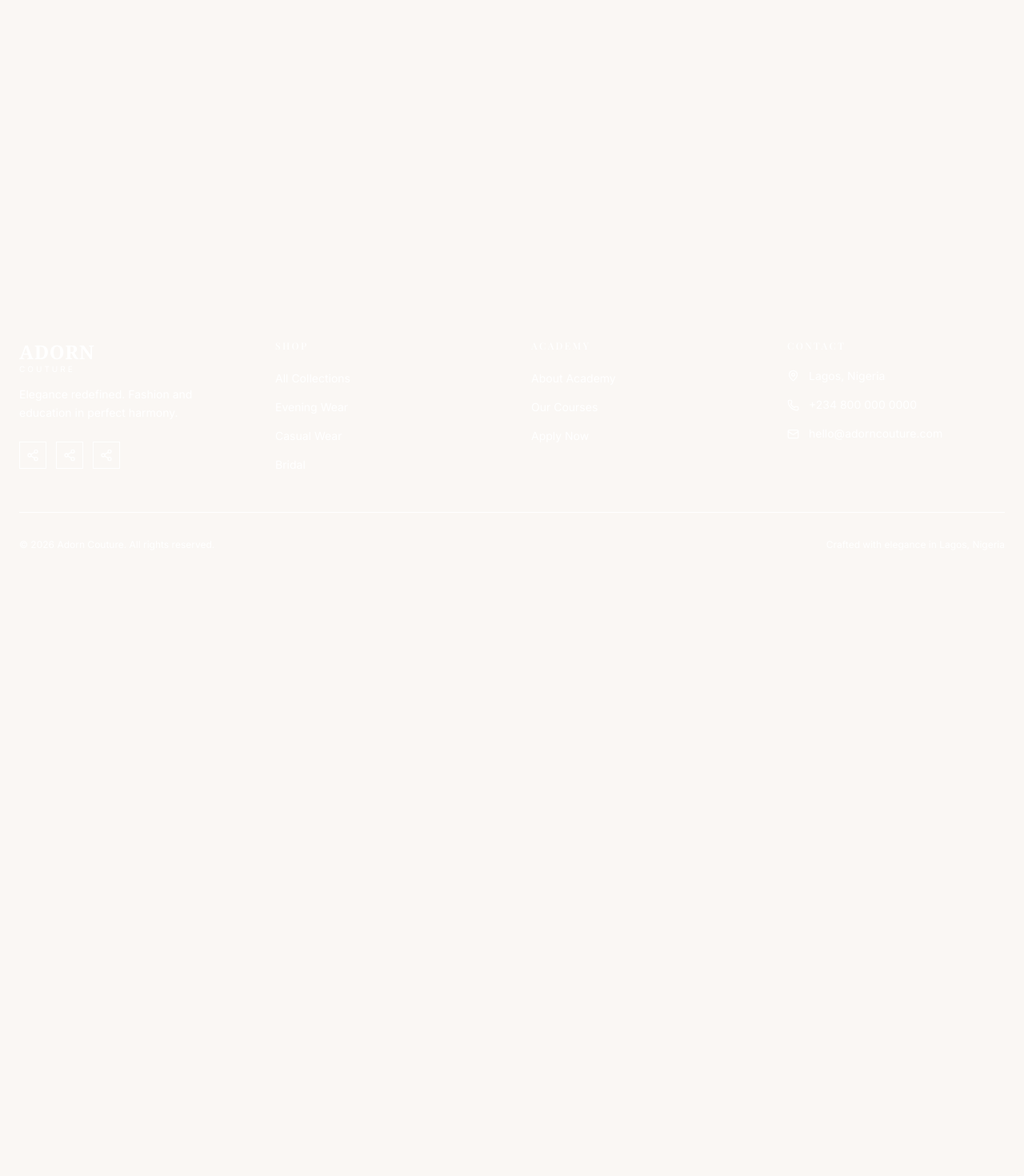
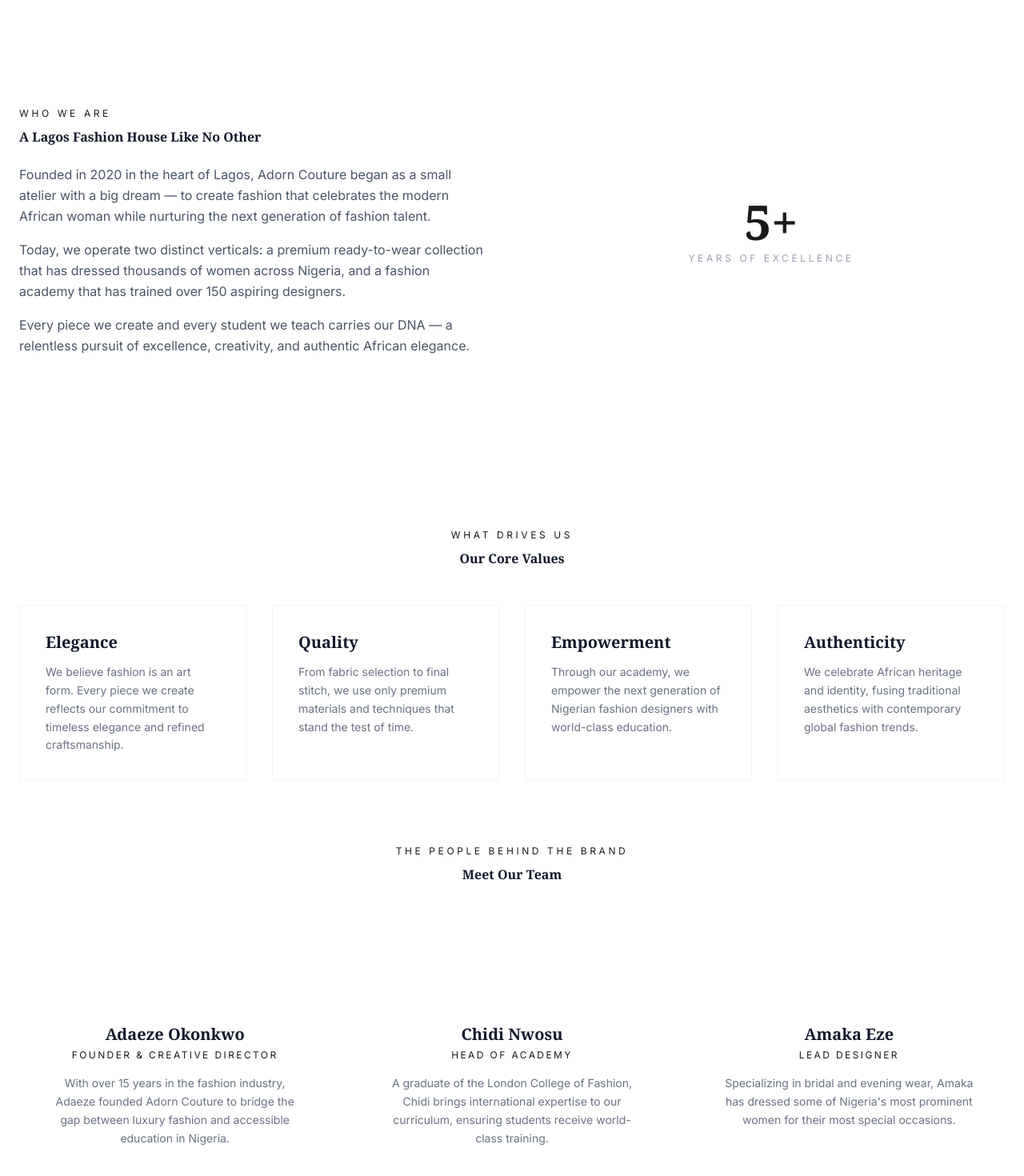
Before and after one commit to techbitdigital/adorn-couture, a Next.js app: page /about in a window 1280 px wide. Shown: the part 440-1910 px from the top of the page at 80% size. Before the commit the page ends 1193 px from the top, so only its background shows below. Built offline with nearby package versions, Linux system fonts and the light colour scheme; a web font is replaced by a local one.

Commit message:
feat: complete all pages - about, apply, contact, api routes

```diff
--- a/app/about/page.tsx
+++ b/app/about/page.tsx
@@ -1,9 +1,97 @@
+import Link from "next/link";
+import Button from "@/components/ui/Button";
+
+const values = [
+  { title: "Elegance", desc: "We believe fashion is an art form. Every piece we create reflects our commitment to timeless elegance and refined craftsmanship." },
+  { title: "Quality", desc: "From fabric selection to final stitch, we use only premium materials and techniques that stand the test of time." },
+  { title: "Empowerment", desc: "Through our academy, we empower the next generation of Nigerian fashion designers with world-class education." },
+  { title: "Authenticity", desc: "We celebrate African heritage and identity, fusing traditional aesthetics with contemporary global fashion trends." },
+];
+
+const team = [
+  { name: "Adaeze Okonkwo", role: "Founder & Creative Director", bio: "With over 15 years in the fashion industry, Adaeze founded Adorn Couture to bridge the gap between luxury fashion and accessible education in Nigeria." },
+  { name: "Chidi Nwosu", role: "Head of Academy", bio: "A graduate of the London College of Fashion, Chidi brings international expertise to our curriculum, ensuring students receive world-class training." },
+  { name: "Amaka Eze", role: "Lead Designer", bio: "Specializing in bridal and evening wear, Amaka has dressed some of Nigeria's most prominent women for their most special occasions." },
+];
+
+export const metadata = {
+  title: "About",
+  description: "Learn about Adorn Couture — our story, values, and the team behind the brand.",
+};
+
 export default function AboutPage() {
   return (
-    <div className="min-h-screen pt-20">
+    <div className="min-h-screen bg-white">
+      <div className="gradient-burgundy pt-32 pb-20">
+        <div className="container-custom text-white">
+          <p className="text-xs tracking-[0.3em] uppercase text-burgundy-300 mb-3">Our Story</p>
+          <h1 className="font-serif text-display-md text-white mb-6 max-w-2xl">Fashion With Purpose, Education With Passion</h1>
+          <p className="text-burgundy-200 max-w-xl leading-relaxed">Adorn Couture was born from a simple belief — that every woman deserves to feel extraordinary, and every aspiring designer deserves world-class training.</p>
+        </div>
+      </div>
+
       <div className="container-custom section-padding">
-        <h1 className="font-serif text-display-sm text-gray-900 mb-4">About Us</h1>
-        <p className="text-gray-500">Coming soon.</p>
+        <div className="grid grid-cols-1 lg:grid-cols-2 gap-16 items-center mb-20">
+          <div>
+            <p className="text-xs tracking-[0.3em] uppercase text-wine-DEFAULT mb-3">Who We Are</p>
+            <h2 className="font-serif text-display-sm text-gray-900 mb-6">A Lagos Fashion House Like No Other</h2>
+            <div className="flex flex-col gap-4 text-gray-600 leading-relaxed">
+              <p>Founded in 2020 in the heart of Lagos, Adorn Couture began as a small atelier with a big dream — to create fashion that celebrates the modern African woman while nurturing the next generation of fashion talent.</p>
+              <p>Today, we operate two distinct verticals: a premium ready-to-wear collection that has dressed thousands of women across Nigeria, and a fashion academy that has trained over 150 aspiring designers.</p>
+              <p>Every piece we create and every student we teach carries our DNA — a relentless pursuit of excellence, creativity, and authentic African elegance.</p>
+            </div>
+          </div>
+          <div className="bg-cream-dark aspect-square flex items-center justify-center">
+            <div className="text-center p-12">
+              <p className="font-serif text-6xl font-bold text-wine-DEFAULT mb-2">5+</p>
+              <p className="text-xs tracking-[0.3em] uppercase text-gray-400">Years of Excellence</p>
+            </div>
+          </div>
+        </div>
+
+        <div className="mb-20">
+          <div className="text-center mb-12">
+            <p className="text-xs tracking-[0.3em] uppercase text-wine-DEFAULT mb-3">What Drives Us</p>
+            <h2 className="font-serif text-display-sm text-gray-900">Our Core Values</h2>
+          </div>
+          <div className="grid grid-cols-1 md:grid-cols-2 lg:grid-cols-4 gap-8">
+            {values.map((value) => (
+              <div key={value.title} className="border border-gray-100 p-8 hover:border-wine-DEFAULT transition-colors duration-300">
+                <h3 className="font-serif text-xl text-gray-900 mb-3">{value.title}</h3>
+                <p className="text-sm text-gray-500 leading-relaxed">{value.desc}</p>
+              </div>
+            ))}
+          </div>
+        </div>
+
+        <div className="mb-20">
+          <div className="text-center mb-12">
+            <p className="text-xs tracking-[0.3em] uppercase text-wine-DEFAULT mb-3">The People Behind The Brand</p>
+            <h2 className="font-serif text-display-sm text-gray-900">Meet Our Team</h2>
+          </div>
+          <div className="grid grid-cols-1 md:grid-cols-3 gap-8">
+            {team.map((member) => (
+              <div key={member.name} className="text-center p-8 bg-cream-dark">
+                <div className="w-20 h-20 bg-wine-DEFAULT rounded-full mx-auto mb-4 flex items-center justify-center">
+                  <span className="font-serif text-2xl text-white">{member.name[0]}</span>
+                </div>
+                <h3 className="font-serif text-xl text-gray-900 mb-1">{member.name}</h3>
+                <p className="text-xs tracking-[0.2em] uppercase text-wine-DEFAULT mb-4">{member.role}</p>
+                <p className="text-sm text-gray-500 leading-relaxed">{member.bio}</p>
+              </div>
+            ))}
+          </div>
+        </div>
+
+        <div className="bg-burgundy-950 text-white p-16 text-center">
+          <p className="text-xs tracking-[0.3em] uppercase text-burgundy-300 mb-3">Join Us</p>
+          <h2 className="font-serif text-display-sm text-white mb-4">Ready to Be Part of Our Story?</h2>
+          <p className="text-burgundy-200 max-w-lg mx-auto mb-8">Whether you are looking for your next statement piece or ready to launch your fashion career — we are here for you.</p>
+          <div className="flex flex-col sm:flex-row items-center justify-center gap-4">
+            <Link href="/shop"><Button size="lg" className="bg-white text-wine-DEFAULT hover:bg-cream-dark min-w-[180px]">Shop Collection</Button></Link>
+            <Link href="/academy/apply"><Button size="lg" variant="outline" className="border-white text-white hover:bg-white hover:text-wine-DEFAULT min-w-[180px]">Apply to Academy</Button></Link>
+          </div>
+        </div>
       </div>
     </div>
   );
--- a/app/api/apply/route.ts
+++ b/app/api/apply/route.ts
@@ -0,0 +1,19 @@
+import { NextRequest, NextResponse } from "next/server";
+
+export async function POST(req: NextRequest) {
+  try {
+    const body = await req.json();
+    const { fullName, email, phone, course, experienceLevel, message } = body;
+
+    if (!fullName || !email || !phone || !course || !experienceLevel) {
+      return NextResponse.json({ error: "Missing required fields" }, { status: 400 });
+    }
+
+    console.log("New Application:", { fullName, email, phone, course, experienceLevel, message });
+
+    return NextResponse.json({ success: true, message: "Application received successfully" }, { status: 200 });
+  } catch (error) {
+    console.error("Apply API error:", error);
+    return NextResponse.json({ error: "Internal server error" }, { status: 500 });
+  }
+}
--- a/app/api/contact/route.ts
+++ b/app/api/contact/route.ts
@@ -0,0 +1,19 @@
+import { NextRequest, NextResponse } from "next/server";
+
+export async function POST(req: NextRequest) {
+  try {
+    const body = await req.json();
+    const { name, email, subject, message } = body;
+
+    if (!name || !email || !subject || !message) {
+      return NextResponse.json({ error: "Missing required fields" }, { status: 400 });
+    }
+
+    console.log("New Contact Message:", { name, email, subject, message });
+
+    return NextResponse.json({ success: true, message: "Message received successfully" }, { status: 200 });
+  } catch (error) {
+    console.error("Contact API error:", error);
+    return NextResponse.json({ error: "Internal server error" }, { status: 500 });
+  }
+}
```
